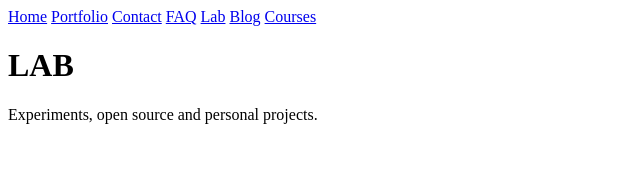
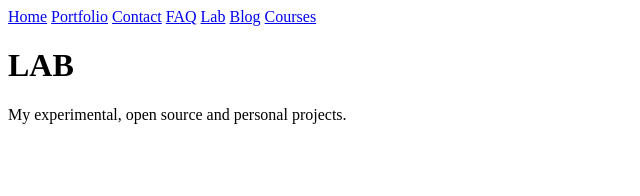
Before and after one commit to shindradavid/shindradavid.com, a SvelteKit app: page /lab in a window 1280 px wide. Shown: the top 196 px of the page, without its empty margins (0-640 px from the left). Built offline with nearby package versions, Linux system fonts and the light colour scheme.

Commit message:
Change grammar on lab page

```diff
--- a/src/routes/lab/+page.svelte
+++ b/src/routes/lab/+page.svelte
@@ -1,2 +1,2 @@
 <h1>LAB</h1>
-<p>Experiments, open source and personal projects.</p>
+<p>My experimental, open source and personal projects.</p>
```
